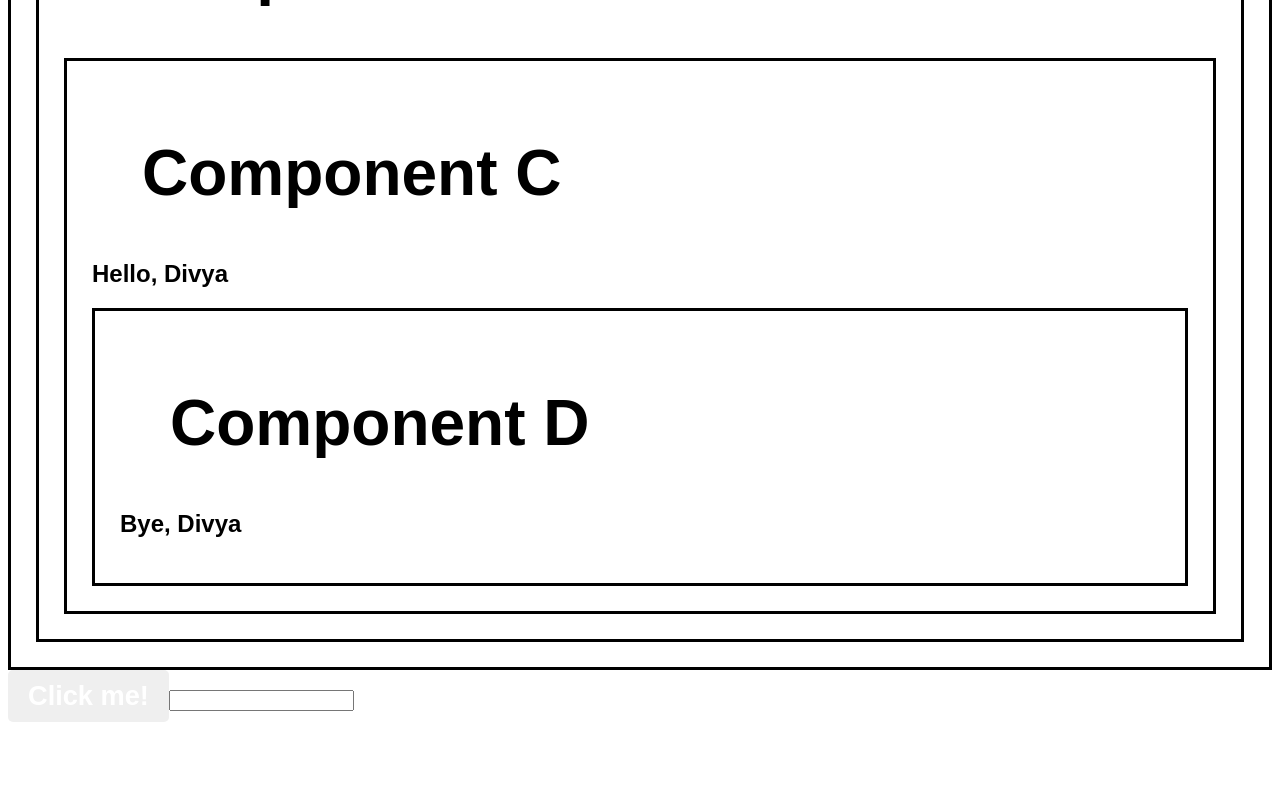
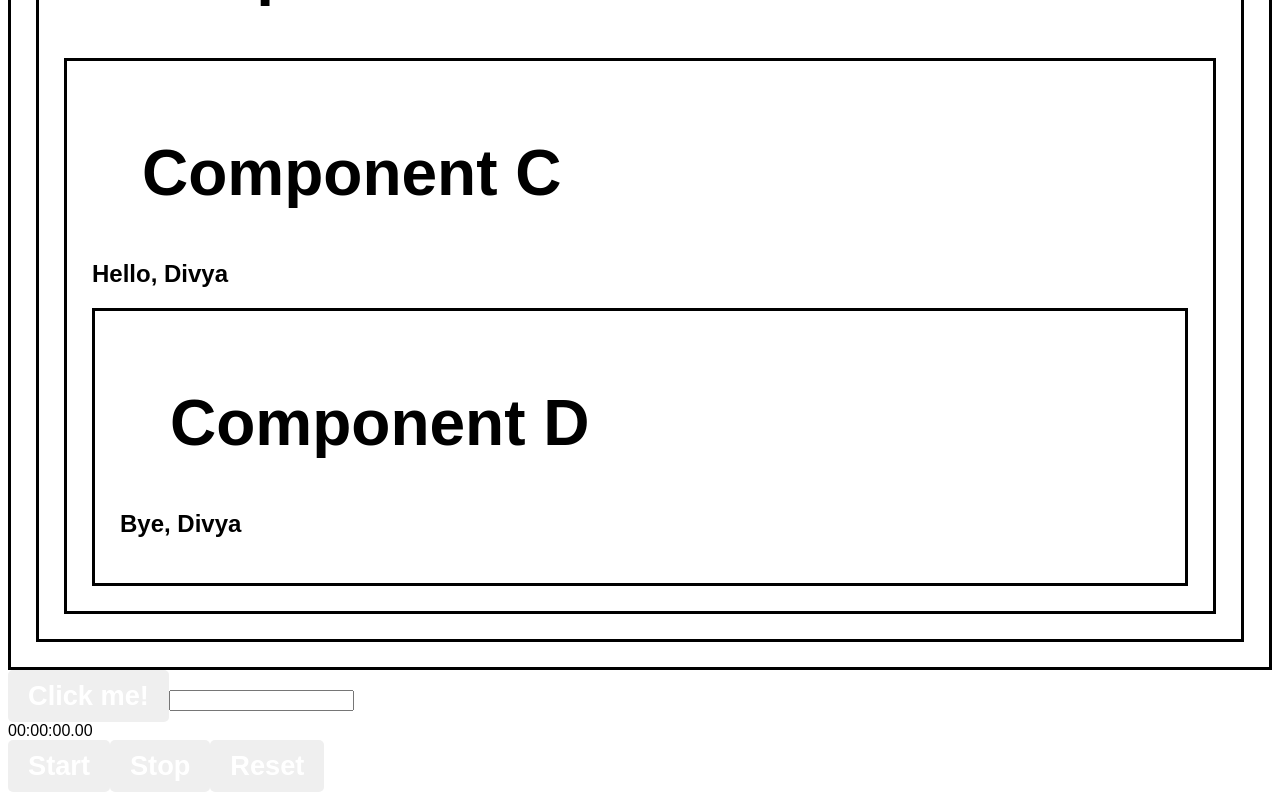
Before and after one commit to Aroraboy/React, a React (Vite) app in the folder react-app/: page / in a window 1280 px wide. Shown: the part 7471-8271 px from the top of the page. Before the commit the page ends 8201 px from the top, so only its background shows below. Built offline with nearby package versions, Linux system fonts and the light colour scheme.

Commit message:
feat: add Stopwatch component for time tracking functionality

```diff
--- a/react-app/src/App.jsx
+++ b/react-app/src/App.jsx
@@ -19,6 +19,7 @@
 import DigitalClock from "./DigitalClock.jsx";
 import ComponentA from "./ComponentA.jsx";
 import Ref from "./Ref.jsx";
+import Stopwatch from "./Stopwatch.jsx";
 
 function App() {
 
@@ -62,6 +63,7 @@
     <DigitalClock/>
     <ComponentA/>
     <Ref/>
+    <Stopwatch/>
 
     </>
   )
--- /dev/null
+++ b/react-app/src/Stopwatch.jsx
@@ -0,0 +1,60 @@
+import React, { useState, useRef, useEffect } from 'react';
+
+function Stopwatch() {
+
+    const [isRunning, setIsRunning] = useState(false);
+    const [elapsedTime, setElapsedTime] = useState(0);
+    const intervalIdRef = useRef(null);
+    const startTimeRef = useRef(null);
+
+    useEffect(() => {
+
+        if(isRunning) {
+            intervalIdRef.current = setInterval(() => {
+                setElapsedTime(Date.now() - startTimeRef.current);
+            }, 10);
+        }
+
+        return () => {
+            clearInterval(intervalIdRef.current);
+        }
+    }, [isRunning]);
+
+    function start(){
+        setIsRunning(true);
+        startTimeRef.current = Date.now() - elapsedTime;
+    }
+
+    function stop(){
+        setIsRunning(false);
+
+    }
+
+    function reset() {
+        setIsRunning(false);
+        setElapsedTime(0);
+    }
+
+    function formatTime() {
+
+        let hours = Math.floor(elapsedTime / (1000 * 60 * 60));
+        let minutes = Math.floor(elapsedTime / (1000 * 60) % 60);
+        let seconds = Math.floor((elapsedTime / 1000) % 60);
+        let milliseconds = Math.floor((elapsedTime % 1000) / 10);
+
+        return `${String(hours).padStart(2, '0')}:${String(minutes).padStart(2, '0')}:${String(seconds).padStart(2, '0')}.${String(milliseconds).padStart(2, '0')}`;
+    }
+
+    return (
+        <div className="stopwatch">
+            <div className="display">{formatTime()}</div>
+            <div className="controls">
+                <button onClick={start}className="start-button">Start</button>
+                <button onClick={stop}className="stop-button">Stop</button>
+                <button onClick={reset}className="reset-button">Reset</button>
+            </div>
+        </div>
+    )
+
+}
+export default Stopwatch;
```
